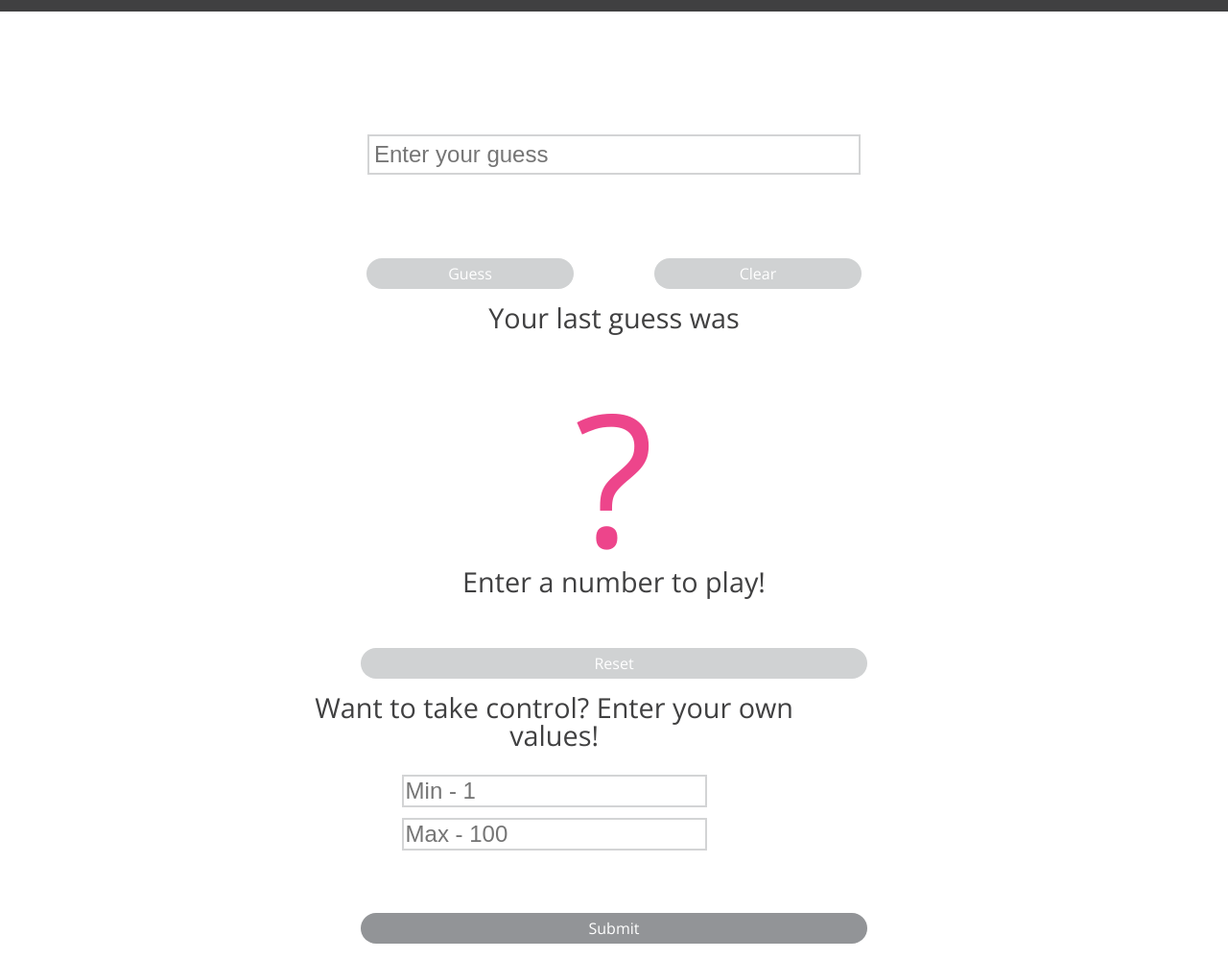
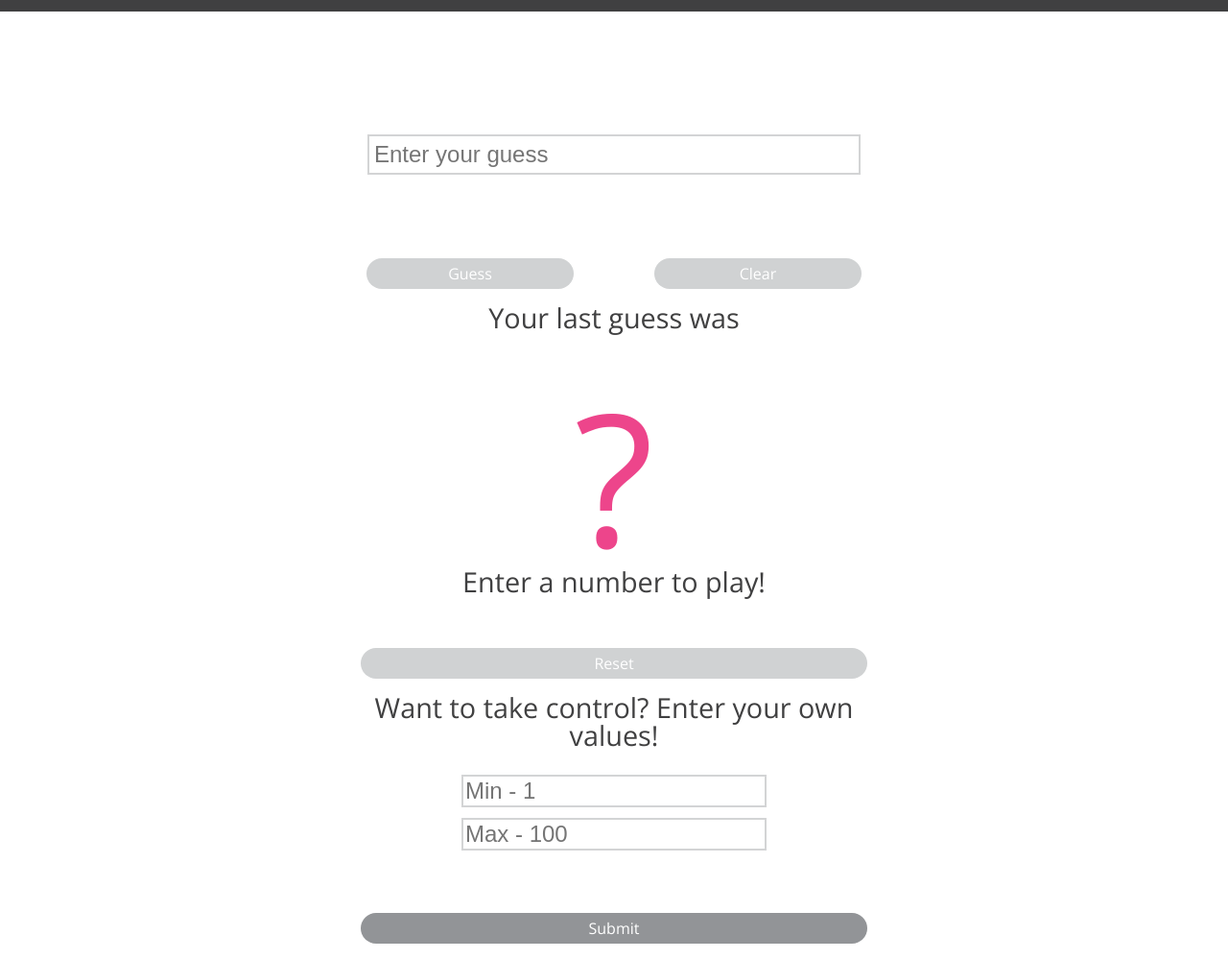
Before and after one commit to JohnBinning/number-guesser, a plain HTML site: page index.html in a window 1280 px wide. Shown: the part 97-1096 px from the top of the page at 96% size. Drawn offline with nearby package versions, Linux system fonts and the light colour scheme.

Commit message:
update margins again

```diff
--- a/main.css
+++ b/main.css
@@ -157,6 +157,15 @@ button:hover:enabled {
   padding: 5px;
   margin-left: 20%;
 }
+
+#user-range-input {
+  width: 33em;
+  position: relative;
+  margin-left: 45%;
+  left: -16.5em;
+  /*bottom: 150px;*/
+}
+
 }
 
 /*Greater than 900px*/
@@ -192,10 +201,6 @@ button {
   width: 33em;
 }
 
-#user-range-input {
-  width: 33em;
-  padding-left: 20%;
-}
 
 #user-input-display {
   margin-left: 0%;
@@ -222,4 +227,12 @@ button {
 #last-guess-was {
   font-size: 1.8em;
 }
+
+#user-range-input {
+  width: 33em;
+  position: relative;
+  margin-left: 40%;
+  left: -16.5em;
+  /*bottom: 150px;*/
 }
+}
```
